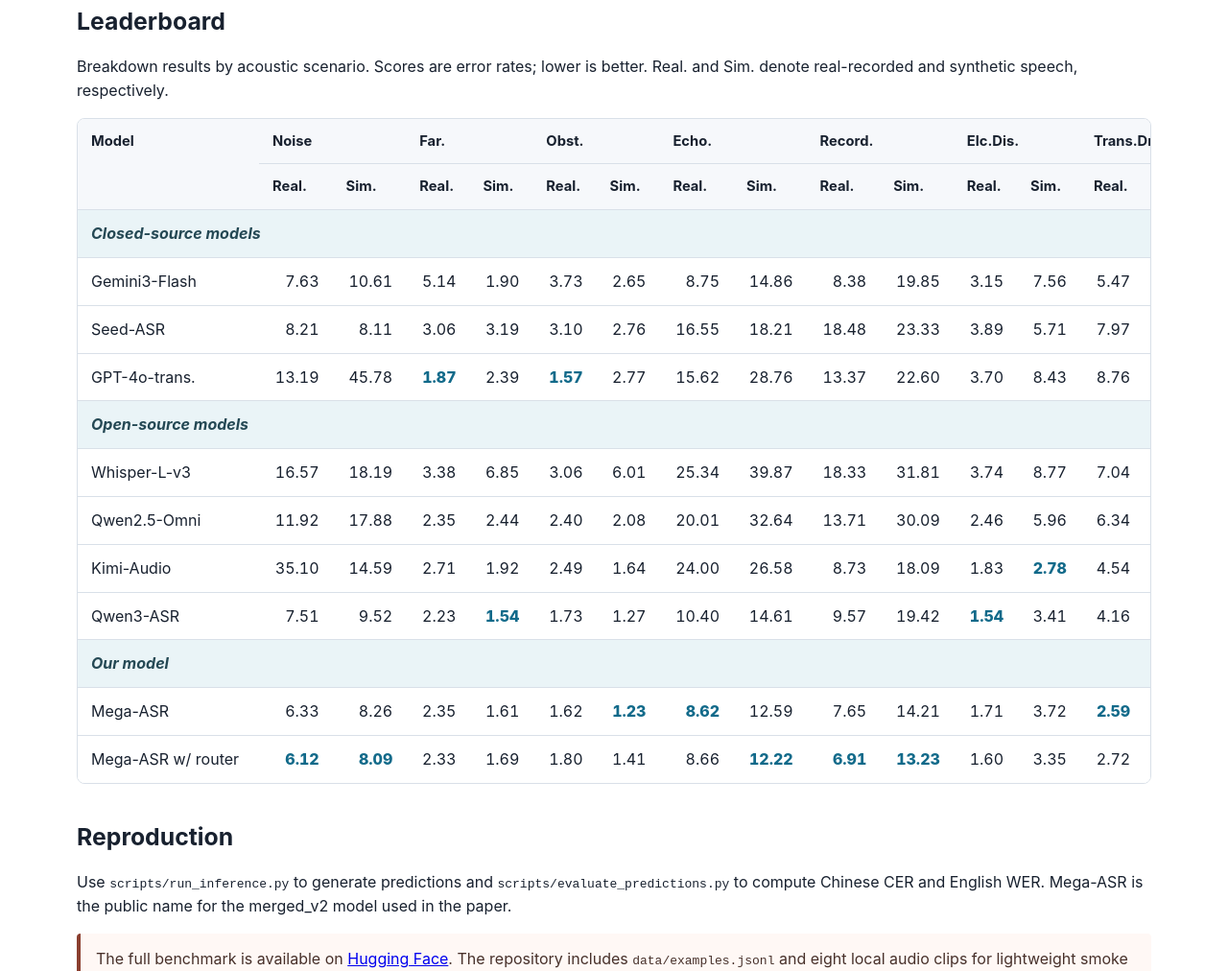
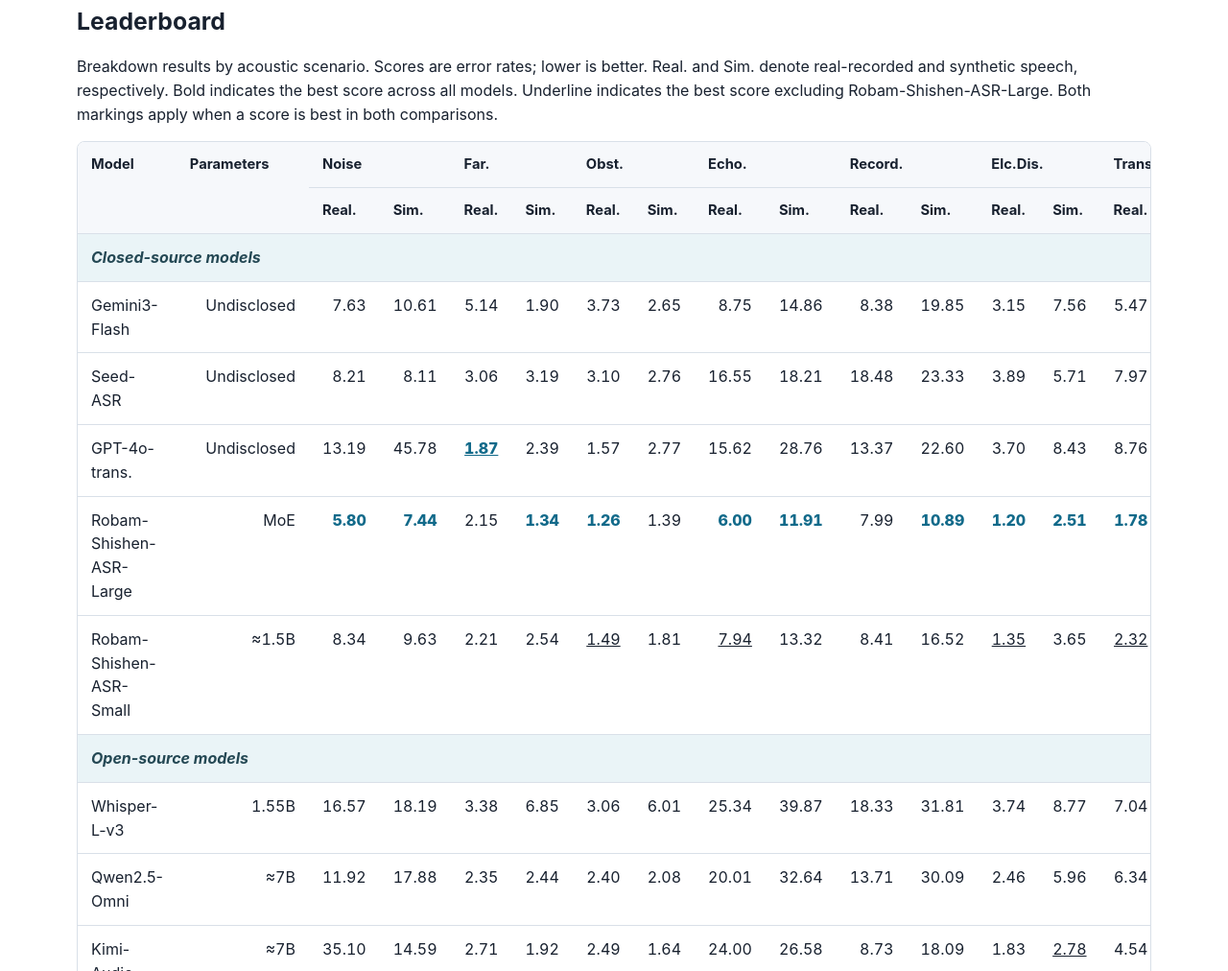
Before and after one commit to xzf-thu/Voices-in-the-Wild-Bench, a plain HTML site: page docs/index.html in a window 1280 px wide. Shown: the part 669-1681 px from the top of the page at 96% size. Drawn offline with Linux system fonts and the light colour scheme.

Commit message:
Update Shishen.html

```diff
--- a/docs/index.html
+++ b/docs/index.html
@@ -281,12 +281,13 @@
 
     <section>
       <h2>Leaderboard</h2>
-      <p>Breakdown results by acoustic scenario. Scores are error rates; lower is better. Real. and Sim. denote real-recorded and synthetic speech, respectively.</p>
+      <p>Breakdown results by acoustic scenario. Scores are error rates; lower is better. Real. and Sim. denote real-recorded and synthetic speech, respectively. Bold indicates the best score across all models. Underline indicates the best score excluding Robam-Shishen-ASR-Large. Both markings apply when a score is best in both comparisons.</p>
       <div class="table-scroll">
         <table aria-label="Leaderboard table">
           <thead>
             <tr>
               <th rowspan="2">Model</th>
+              <th rowspan="2">Parameters</th>
               <th colspan="2">Noise</th>
               <th colspan="2">Far.</th>
               <th colspan="2">Obst.</th>
@@ -308,21 +309,24 @@
             </tr>
           </thead>
           <tbody>
-            <tr class="group-row"><td colspan="17">Closed-source models</td></tr>
-            <tr><td>Gemini3-Flash</td><td class="num">7.63</td><td class="num">10.61</td><td class="num">5.14</td><td class="num">1.90</td><td class="num">3.73</td><td class="num">2.65</td><td class="num">8.75</td><td class="num">14.86</td><td class="num">8.38</td><td class="num">19.85</td><td class="num">3.15</td><td class="num">7.56</td><td class="num">5.47</td><td class="num">7.65</td><td class="num">7.99</td><td class="num">9.62</td></tr>
-            <tr><td>Seed-ASR</td><td class="num">8.21</td><td class="num">8.11</td><td class="num">3.06</td><td class="num">3.19</td><td class="num">3.10</td><td class="num">2.76</td><td class="num">16.55</td><td class="num">18.21</td><td class="num">18.48</td><td class="num">23.33</td><td class="num">3.89</td><td class="num">5.71</td><td class="num">7.97</td><td class="num">7.46</td><td class="num">6.88</td><td class="num">9.29</td></tr>
-            <tr><td>GPT-4o-trans.</td><td class="num">13.19</td><td class="num">45.78</td><td class="num best">1.87</td><td class="num">2.39</td><td class="num best">1.57</td><td class="num">2.77</td><td class="num">15.62</td><td class="num">28.76</td><td class="num">13.37</td><td class="num">22.60</td><td class="num">3.70</td><td class="num">8.43</td><td class="num">8.76</td><td class="num">7.71</td><td class="num">5.62</td><td class="num">11.00</td></tr>
-            <tr class="group-row"><td colspan="17">Open-source models</td></tr>
-            <tr><td>Whisper-L-v3</td><td class="num">16.57</td><td class="num">18.19</td><td class="num">3.38</td><td class="num">6.85</td><td class="num">3.06</td><td class="num">6.01</td><td class="num">25.34</td><td class="num">39.87</td><td class="num">18.33</td><td class="num">31.81</td><td class="num">3.74</td><td class="num">8.77</td><td class="num">7.04</td><td class="num">8.05</td><td class="num">8.91</td><td class="num">14.79</td></tr>
-            <tr><td>Qwen2.5-Omni</td><td class="num">11.92</td><td class="num">17.88</td><td class="num">2.35</td><td class="num">2.44</td><td class="num">2.40</td><td class="num">2.08</td><td class="num">20.01</td><td class="num">32.64</td><td class="num">13.71</td><td class="num">30.09</td><td class="num">2.46</td><td class="num">5.96</td><td class="num">6.34</td><td class="num">5.88</td><td class="num">6.40</td><td class="num">10.29</td></tr>
-            <tr><td>Kimi-Audio</td><td class="num">35.10</td><td class="num">14.59</td><td class="num">2.71</td><td class="num">1.92</td><td class="num">2.49</td><td class="num">1.64</td><td class="num">24.00</td><td class="num">26.58</td><td class="num">8.73</td><td class="num">18.09</td><td class="num">1.83</td><td class="num best">2.78</td><td class="num">4.54</td><td class="num">6.33</td><td class="num">4.44</td><td class="num">6.19</td></tr>
-            <tr><td>Qwen3-ASR</td><td class="num">7.51</td><td class="num">9.52</td><td class="num">2.23</td><td class="num best">1.54</td><td class="num">1.73</td><td class="num">1.27</td><td class="num">10.40</td><td class="num">14.61</td><td class="num">9.57</td><td class="num">19.42</td><td class="num best">1.54</td><td class="num">3.41</td><td class="num">4.16</td><td class="num">4.19</td><td class="num">3.30</td><td class="num">5.39</td></tr>
-            <tr class="group-row"><td colspan="17">Our model</td></tr>
-            <tr><td>Mega-ASR</td><td class="num">6.33</td><td class="num">8.26</td><td class="num">2.35</td><td class="num">1.61</td><td class="num">1.62</td><td class="num best">1.23</td><td class="num best">8.62</td><td class="num">12.59</td><td class="num">7.65</td><td class="num">14.21</td><td class="num">1.71</td><td class="num">3.72</td><td class="num best">2.59</td><td class="num best">2.62</td><td class="num">2.73</td><td class="num">4.57</td></tr>
-            <tr><td>Mega-ASR w/ router</td><td class="num best">6.12</td><td class="num best">8.09</td><td class="num">2.33</td><td class="num">1.69</td><td class="num">1.80</td><td class="num">1.41</td><td class="num">8.66</td><td class="num best">12.22</td><td class="num best">6.91</td><td class="num best">13.23</td><td class="num">1.60</td><td class="num">3.35</td><td class="num">2.72</td><td class="num">2.88</td><td class="num best">2.63</td><td class="num best">4.53</td></tr>
+            <tr class="group-row"><td colspan="18">Closed-source models</td></tr>
+            <tr><td>Gemini3-Flash</td><td class="num">Undisclosed</td><td class="num">7.63</td><td class="num">10.61</td><td class="num">5.14</td><td class="num">1.90</td><td class="num">3.73</td><td class="num">2.65</td><td class="num">8.75</td><td class="num">14.86</td><td class="num">8.38</td><td class="num">19.85</td><td class="num">3.15</td><td class="num">7.56</td><td class="num">5.47</td><td class="num">7.65</td><td class="num">7.99</td><td class="num">9.62</td></tr>
+            <tr><td>Seed-ASR</td><td class="num">Undisclosed</td><td class="num">8.21</td><td class="num">8.11</td><td class="num">3.06</td><td class="num">3.19</td><td class="num">3.10</td><td class="num">2.76</td><td class="num">16.55</td><td class="num">18.21</td><td class="num">18.48</td><td class="num">23.33</td><td class="num">3.89</td><td class="num">5.71</td><td class="num">7.97</td><td class="num">7.46</td><td class="num">6.88</td><td class="num">9.29</td></tr>
+            <tr><td>GPT-4o-trans.</td><td class="num">Undisclosed</td><td class="num">13.19</td><td class="num">45.78</td><td class="num best"><ins>1.87</ins></td><td class="num">2.39</td><td class="num">1.57</td><td class="num">2.77</td><td class="num">15.62</td><td class="num">28.76</td><td class="num">13.37</td><td class="num">22.60</td><td class="num">3.70</td><td class="num">8.43</td><td class="num">8.76</td><td class="num">7.71</td><td class="num">5.62</td><td class="num">11.00</td></tr>
+            <tr><td>Robam-Shishen-ASR-Large</td><td class="num">MoE</td><td class="num best">5.80</td><td class="num best">7.44</td><td class="num">2.15</td><td class="num best">1.34</td><td class="num best">1.26</td><td class="num">1.39</td><td class="num best">6.00</td><td class="num best">11.91</td><td class="num">7.99</td><td class="num best">10.89</td><td class="num best">1.20</td><td class="num best">2.51</td><td class="num best">1.78</td><td class="num best">2.13</td><td class="num best">2.35</td><td class="num best">4.22</td></tr>
+            <tr><td>Robam-Shishen-ASR-Small</td><td class="num">≈1.5B</td><td class="num">8.34</td><td class="num">9.63</td><td class="num">2.21</td><td class="num">2.54</td><td class="num"><ins>1.49</ins></td><td class="num">1.81</td><td class="num"><ins>7.94</ins></td><td class="num">13.32</td><td class="num">8.41</td><td class="num">16.52</td><td class="num"><ins>1.35</ins></td><td class="num">3.65</td><td class="num"><ins>2.32</ins></td><td class="num">3.17</td><td class="num">3.05</td><td class="num">6.17</td></tr>
+            <tr class="group-row"><td colspan="18">Open-source models</td></tr>
+            <tr><td>Whisper-L-v3</td><td class="num">1.55B</td><td class="num">16.57</td><td class="num">18.19</td><td class="num">3.38</td><td class="num">6.85</td><td class="num">3.06</td><td class="num">6.01</td><td class="num">25.34</td><td class="num">39.87</td><td class="num">18.33</td><td class="num">31.81</td><td class="num">3.74</td><td class="num">8.77</td><td class="num">7.04</td><td class="num">8.05</td><td class="num">8.91</td><td class="num">14.79</td></tr>
+            <tr><td>Qwen2.5-Omni</td><td class="num">≈7B</td><td class="num">11.92</td><td class="num">17.88</td><td class="num">2.35</td><td class="num">2.44</td><td class="num">2.40</td><td class="num">2.08</td><td class="num">20.01</td><td class="num">32.64</td><td class="num">13.71</td><td class="num">30.09</td><td class="num">2.46</td><td class="num">5.96</td><td class="num">6.34</td><td class="num">5.88</td><td class="num">6.40</td><td class="num">10.29</td></tr>
+            <tr><td>Kimi-Audio</td><td class="num">≈7B</td><td class="num">35.10</td><td class="num">14.59</td><td class="num">2.71</td><td class="num">1.92</td><td class="num">2.49</td><td class="num">1.64</td><td class="num">24.00</td><td class="num">26.58</td><td class="num">8.73</td><td class="num">18.09</td><td class="num">1.83</td><td class="num"><ins>2.78</ins></td><td class="num">4.54</td><td class="num">6.33</td><td class="num">4.44</td><td class="num">6.19</td></tr>
+            <tr><td>Qwen3-ASR</td><td class="num">1.7B</td><td class="num">7.51</td><td class="num">9.52</td><td class="num">2.23</td><td class="num"><ins>1.54</ins></td><td class="num">1.73</td><td class="num">1.27</td><td class="num">10.40</td><td class="num">14.61</td><td class="num">9.57</td><td class="num">19.42</td><td class="num">1.54</td><td class="num">3.41</td><td class="num">4.16</td><td class="num">4.19</td><td class="num">3.30</td><td class="num">5.39</td></tr>
+            <tr class="group-row"><td colspan="18">Our model</td></tr>
+            <tr><td>Mega-ASR</td><td class="num">≈1.7B</td><td class="num">6.33</td><td class="num">8.26</td><td class="num">2.35</td><td class="num">1.61</td><td class="num">1.62</td><td class="num best"><ins>1.23</ins></td><td class="num">8.62</td><td class="num">12.59</td><td class="num">7.65</td><td class="num">14.21</td><td class="num">1.71</td><td class="num">3.72</td><td class="num">2.59</td><td class="num"><ins>2.62</ins></td><td class="num">2.73</td><td class="num">4.57</td></tr>
+            <tr><td>Mega-ASR w/ router</td><td class="num">≈1.7B + router</td><td class="num"><ins>6.12</ins></td><td class="num"><ins>8.09</ins></td><td class="num">2.33</td><td class="num">1.69</td><td class="num">1.80</td><td class="num">1.41</td><td class="num">8.66</td><td class="num"><ins>12.22</ins></td><td class="num best"><ins>6.91</ins></td><td class="num"><ins>13.23</ins></td><td class="num">1.60</td><td class="num">3.35</td><td class="num">2.72</td><td class="num">2.88</td><td class="num"><ins>2.63</ins></td><td class="num"><ins>4.53</ins></td></tr>
           </tbody>
         </table>
       </div>
+      <p>Parameter-size sources: <a href="https://huggingface.co/openai/whisper-large-v3">Whisper</a>, <a href="https://huggingface.co/Qwen/Qwen2.5-Omni-7B">Qwen2.5-Omni</a>, <a href="https://huggingface.co/moonshotai/Kimi-Audio-7B">Kimi-Audio</a>, <a href="https://huggingface.co/Qwen/Qwen3-ASR-1.7B">Qwen3-ASR</a>, <a href="https://huggingface.co/zhifeixie/Mega-ASR">Mega-ASR</a>.</p>
     </section>
 
     <section>
```
